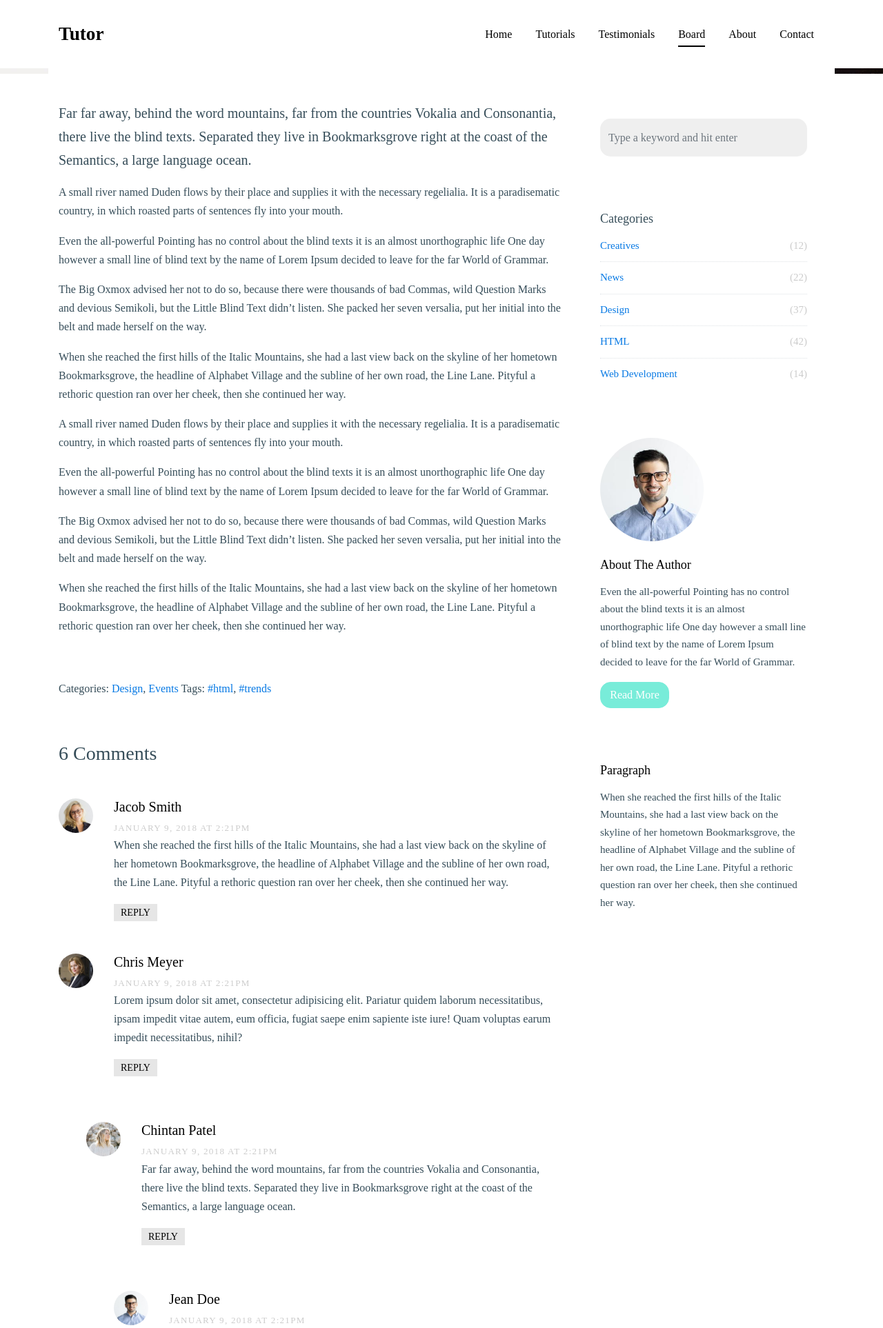
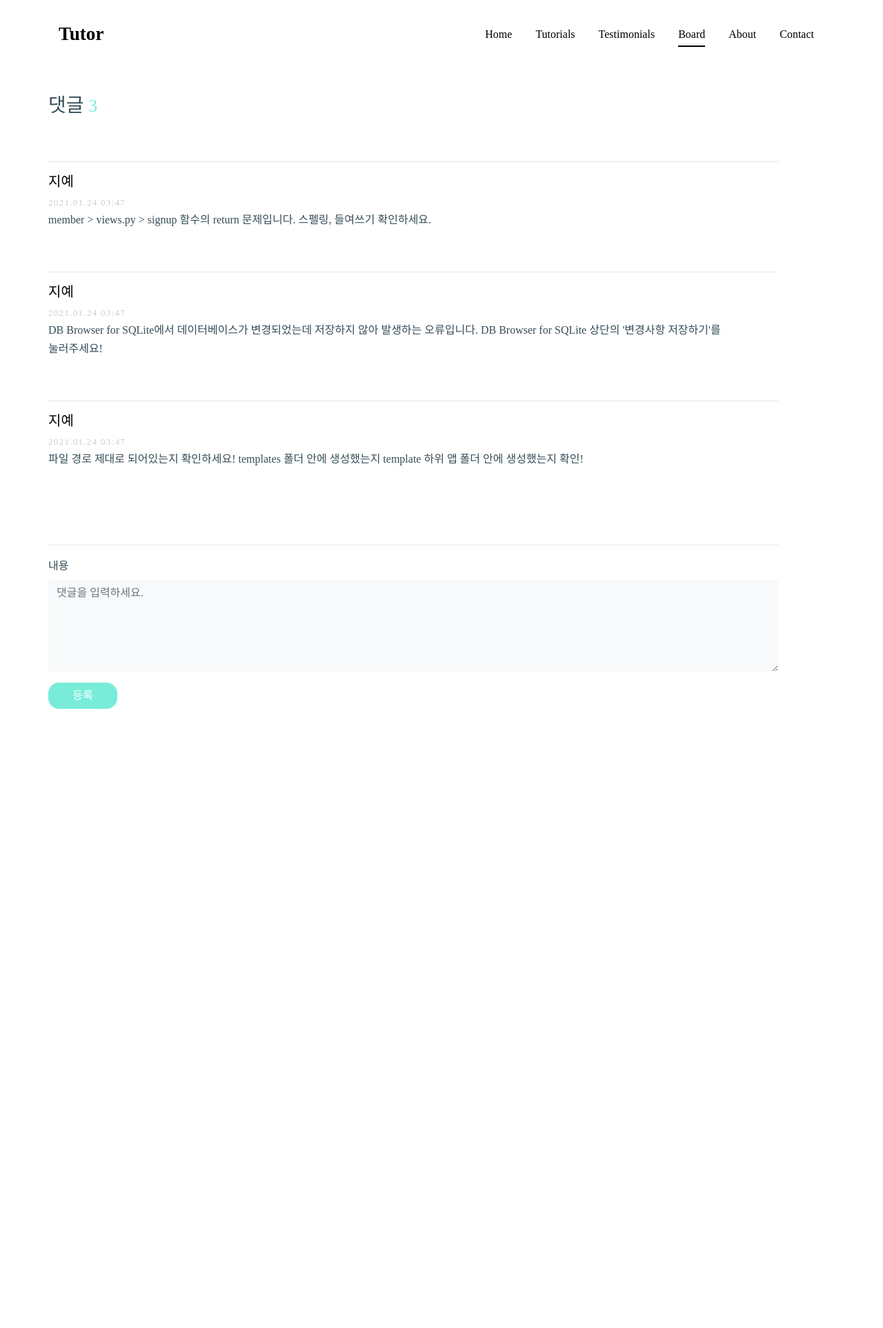
Before and after one commit to vywl0119/Errovler, a Django app: page /MakeBoard/reading/ in a window 1280 px wide. Shown: the top 1926 px of the page at 69% size. After the commit the page ends 1028 px from the top, so only its background shows below. Run offline with Django 3.2, Linux system fonts and the light colour scheme; some libraries are stand-ins or nearby versions; some web fonts are replaced.

Commit message:
댓글 틀

```diff
--- a/Mainapp/static/css/style.css
+++ b/Mainapp/static/css/style.css
@@ -1196,7 +1196,7 @@ h1, h2, h3, h4, h5,
         width: 50px;
         border-radius: 50%; }
     .comment-list li .comment-body {
-      float: right;
+      float: left;
       width: calc(100% - 80px); }
       .comment-list li .comment-body h3 {
         font-size: 20px;
--- a/MakeBoardapp/templates/MakeBoard/reading.html
+++ b/MakeBoardapp/templates/MakeBoard/reading.html
@@ -71,7 +71,7 @@
 
       </header>
 
-
+{% comment %}
       <div class="site-section-cover overlay" style="background-image: url({% static 'images/hero_bg.jpg' %});">
 
         <div class="container">
@@ -83,7 +83,7 @@
             </div>
           </div>
         </div>
-      </div>
+      </div> {% endcomment %}
 
 
 
@@ -91,8 +91,8 @@
       <div class="site-section">
       <div class="container">
         <div class="row">
-          <div class="col-md-8 blog-content">
-            <p class="lead">Far far away, behind the word mountains, far from the countries Vokalia and Consonantia, there live the blind texts. Separated they live in Bookmarksgrove right at the coast of the Semantics, a large language ocean.</p>
+          {% comment %} <div class="col-md-8 blog-content"> {% endcomment %}
+            {% comment %} <p class="lead">Far far away, behind the word mountains, far from the countries Vokalia and Consonantia, there live the blind texts. Separated they live in Bookmarksgrove right at the coast of the Semantics, a large language ocean.</p>
             <p>A small river named Duden flows by their place and supplies it with the necessary regelialia. It is a paradisematic country, in which roasted parts of sentences fly into your mouth.</p>
 
             <blockquote><p>Even the all-powerful Pointing has no control about the blind texts it is an almost unorthographic life One day however a small line of blind text by the name of Lorem Ipsum decided to leave for the far World of Grammar.</p></blockquote>
@@ -112,36 +112,40 @@
 
             <div class="pt-5">
               <p>Categories:  <a href="#">Design</a>, <a href="#">Events</a>  Tags: <a href="#">#html</a>, <a href="#">#trends</a></p>
-            </div>
+            </div> {% endcomment %}
 
 
+            {% comment %} 댓글 {% endcomment %}
             <div class="pt-5">
-              <h3 class="mb-5">6 Comments</h3>
+              <div class="mt-5">
+                <h3 class="mb-5">댓글 <text style="font-size:90%; color:#78ECD9;"> 3</text> </h3>
                 <ul class="comment-list">
                   <li class="comment">
-                  <div class="vcard bio">
+                    <hr>
+                    {% comment %} <div class="vcard bio">
                       <img src="{% static 'images/person_2.jpg' %}" alt="Free Website Template by Free-Template.co">
-                  </div>
+                    </div> {% endcomment %}
                     <div class="comment-body">
-                    <h3>Jacob Smith</h3>
-                    <div class="meta">January 9, 2018 at 2:21pm</div>
-                    <p>When she reached the first hills of the Italic Mountains, she had a last view back on the skyline of her hometown Bookmarksgrove, the headline of Alphabet Village and the subline of her own road, the Line Lane. Pityful a rethoric question ran over her cheek, then she continued her way.</p>
-                    <p><a href="#" class="reply">Reply</a></p>
+                      <h3>지예</h3>
+                      <div class="meta">2021.01.24 03:47</div>
+                      <p>member > views.py > signup 함수의 return 문제입니다. 스펠링, 들여쓰기 확인하세요.</p>
+                      {% comment %} <p><a href="#" class="reply">Reply</a></p> {% endcomment %}
                     </div>
                   </li>
 
                   <li class="comment">
-                  <div class="vcard bio">
+                    <hr>
+                    {% comment %} <div class="vcard bio">
                       <img src="{% static 'images/person_3.jpg' %}" alt="Free Website Template by Free-Template.co">
-                  </div>
+                    </div> {% endcomment %}
                     <div class="comment-body">
-                    <h3>Chris Meyer</h3>
-                    <div class="meta">January 9, 2018 at 2:21pm</div>
-                    <p>Lorem ipsum dolor sit amet, consectetur adipisicing elit. Pariatur quidem laborum necessitatibus, ipsam impedit vitae autem, eum officia, fugiat saepe enim sapiente iste iure! Quam voluptas earum impedit necessitatibus, nihil?</p>
-                    <p><a href="#" class="reply">Reply</a></p>
+                      <h3>지예</h3>
+                      <div class="meta">2021.01.24 03:47</div>
+                      <p>DB Browser for SQLite에서 데이터베이스가 변경되었는데 저장하지 않아 발생하는 오류입니다. DB Browser for SQLite 상단의 '변경사항 저장하기'를 눌러주세요!</p>
+                      {% comment %} <p><a href="#" class="reply">Reply</a></p> {% endcomment %}
                     </div>
 
-                  <ul class="children">
+                    {% comment %} <ul class="children">
                       <li class="comment">
                         <div class="vcard bio">
                           <img src="{% static 'images/person_5.jpg' %}" alt="Free Website Template by Free-Template.co">
@@ -182,27 +186,27 @@
                           </li>
                         </ul>
                       </li>
-                  </ul>
+                    </ul> {% endcomment %}
                   </li>
 
                   <li class="comment">
-                  <div class="vcard bio">
+                    <hr>
+                    {% comment %} <div class="vcard bio">
                       <img src="{% static 'images/person_1.jpg' %}" alt="Free Website Template by Free-Template.co">
-                  </div>
+                    </div> {% endcomment %}
                     <div class="comment-body">
-                    <h3>Jean Doe</h3>
-                    <div class="meta">January 9, 2018 at 2:21pm</div>
-                    <p>Even the all-powerful Pointing has no control about the blind texts it is an almost unorthographic life One day however a small line of blind text by the name of Lorem Ipsum decided to leave for the far World of Grammar.</p>
-                    <p><a href="#" class="reply">Reply</a></p>
+                      <h3>지예</h3>
+                      <div class="meta">2021.01.24 03:47</div>
+                      <p>파일 경로 제대로 되어있는지 확인하세요! templates 폴더 안에 생성했는지 template 하위 앱 폴더 안에 생성했는지 확인!</p>
+                      {% comment %} <p><a href="#" class="reply">Reply</a></p> {% endcomment %}
                     </div>
                   </li>
                 </ul>
                 <!-- END comment-list -->
-
                 <div class="comment-form-wrap pt-5">
-                <h3 class="mb-5">Leave a comment</h3>
+                  {% comment %} <h3 class="mb-5">Leave a comment</h3> {% endcomment %}
                   <form action="#" class="">
-                  <div class="form-group">
+                    {% comment %} <div class="form-group">
                       <label for="name">Name *</label>
                       <input type="text" class="form-control" id="name">
                     </div>
@@ -213,22 +217,24 @@
                     <div class="form-group">
                       <label for="website">Website</label>
                       <input type="url" class="form-control" id="website">
-                  </div>
+                    </div> {% endcomment %}
 
                     <div class="form-group">
-                    <label for="message">Message</label>
-                    <textarea name="" id="message" cols="30" rows="10" class="form-control"></textarea>
+                      <hr>
+                      <label for="message">내용</label>
+                      <textarea name="" id="message" placeholder="댓글을 입력하세요." cols="30" rows="5" class="form-control"></textarea>
                     </div>
                     <div class="form-group">
-                    <input type="submit" value="Post Comment" class="btn btn-primary btn-md text-white">
+                      <input type="submit" value="등록" class="btn btn-primary btn-md text-white">
                     </div>
 
                   </form>
                 </div>
               </div>
+            </div>
 
-          </div>
-          <div class="col-md-4 sidebar">
+          {% comment %} </div> {% endcomment %}
+          {% comment %} <div class="col-md-4 sidebar">
             <div class="sidebar-box">
               <form action="#" class="search-form">
                 <div class="form-group">
@@ -258,11 +264,11 @@
               <h3 class="text-black">Paragraph</h3>
               <p>When she reached the first hills of the Italic Mountains, she had a last view back on the skyline of her hometown Bookmarksgrove, the headline of Alphabet Village and the subline of her own road, the Line Lane. Pityful a rethoric question ran over her cheek, then she continued her way.</p>
             </div>
+          </div> {% endcomment %}
         </div>
       </div>
     </div>
-    </div>
-      <footer class="site-footer">
+      {% comment %} <footer class="site-footer">
         <div class="container">
           <div class="row">
             <div class="col-lg-3">
@@ -333,7 +339,7 @@
 
           </div>
         </div>
-      </footer>
+      </footer> {% endcomment %}
 
     </div>
 
```
Lines whose indentation alone changed are shown as unchanged.
